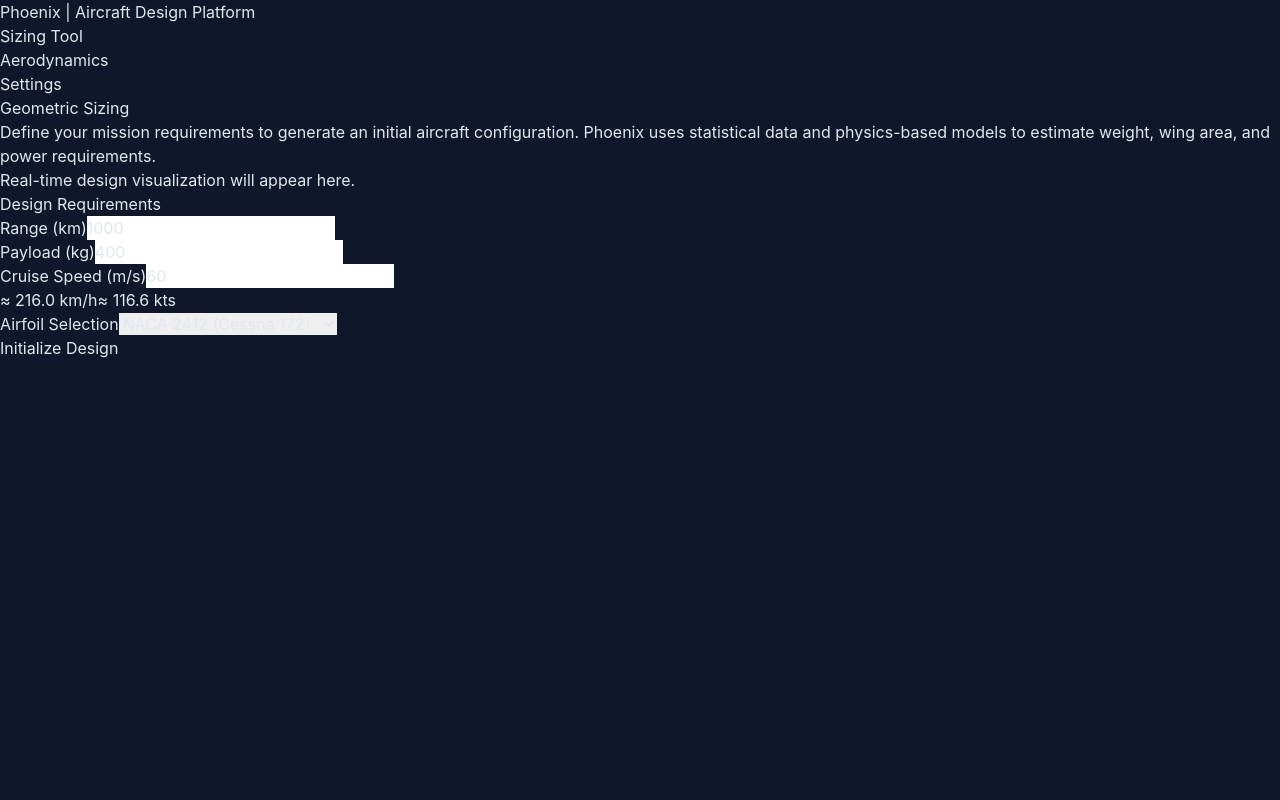
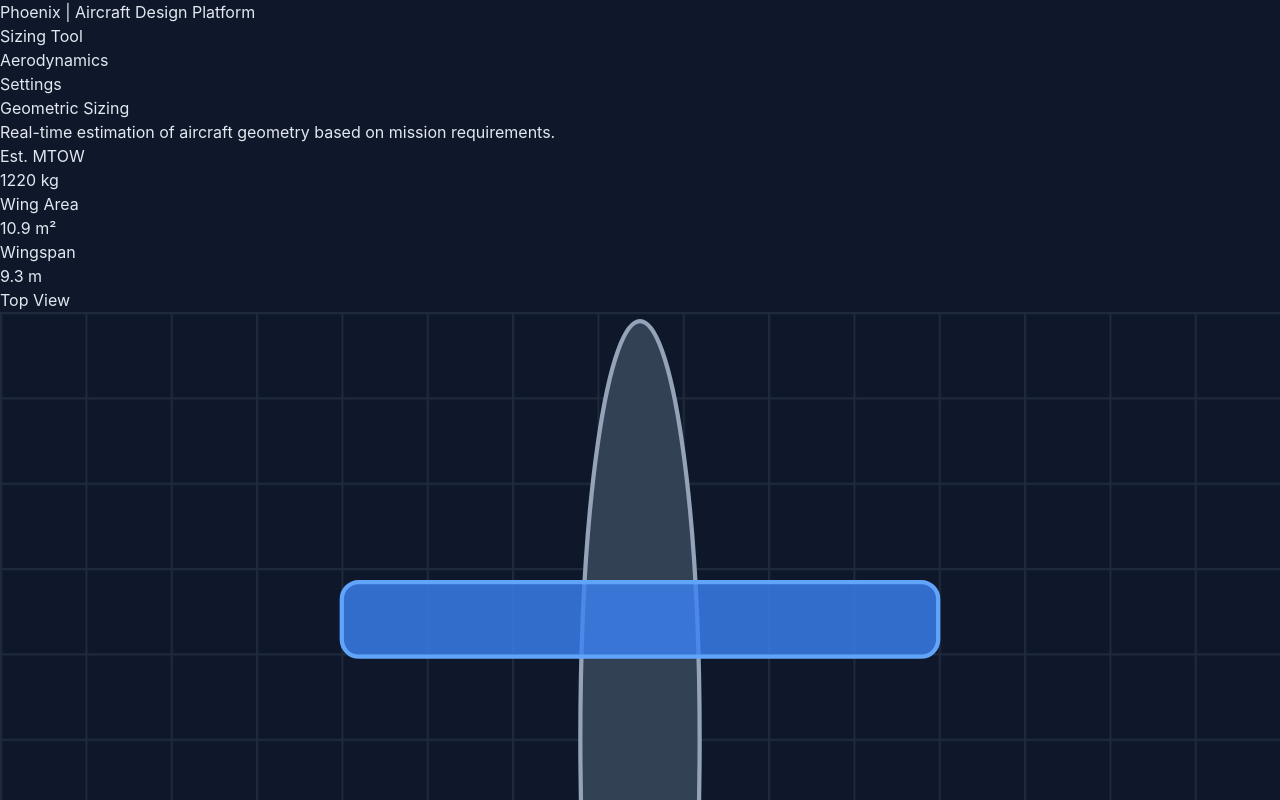
Before and after one commit to Janloo/phoenix, a React (Vite) app in the folder phoenix-web/: page / in a window 1280 px wide. Shown: the top 800 px of the page. Built offline with nearby package versions, Linux system fonts and the light colour scheme.

Commit message:
feat: implement initial aircraft design platform with requirement input and basic geometric sizing visualization.

```diff
--- a/phoenix-web/src/App.tsx
+++ b/phoenix-web/src/App.tsx
@@ -1,10 +1,18 @@
 import { useState } from 'react'
 import { RequirementForm } from './components/RequirementForm'
+import type { Requirements } from './components/RequirementForm'
+import { DesignVisualizer } from './components/DesignVisualizer'
 import { Aerodynamics } from './components/Aerodynamics'
 import { Settings } from './components/Settings'
 
 function App() {
   const [currentView, setCurrentView] = useState<'sizing' | 'aero' | 'settings'>('sizing');
+  const [designReqs, setDesignReqs] = useState<Requirements>({
+    range: 1000,
+    payload: 400,
+    speed: 60,
+    airfoil: 'NACA2412'
+  });
 
   return (
     <div className="min-h-screen bg-slate-900 text-slate-200">
@@ -44,26 +52,21 @@ function App() {
         {currentView === 'sizing' && (
           <div className="grid grid-cols-1 md:grid-cols-2 gap-12">
 
-            {/* Left Column: Context/Info */}
+            {/* Left Column: Context/Info -> NOW VISUALIZATION */}
             <div className="space-y-6">
               <div className="prose prose-invert">
                 <h2 className="text-3xl font-extrabold text-white">Geometric Sizing</h2>
                 <p className="text-slate-400 text-lg leading-relaxed">
-                  Define your mission requirements to generate an initial aircraft configuration.
-                  Phoenix uses statistical data and physics-based models to estimate weight,
-                  wing area, and power requirements.
+                  Real-time estimation of aircraft geometry based on mission requirements.
                 </p>
               </div>
 
-              {/* Placeholder for future results/visualization */}
-              <div className="p-6 bg-slate-800/50 rounded-lg border border-slate-700/50 border-dashed min-h-[200px] flex items-center justify-center">
-                <p className="text-slate-500 italic">Real-time design visualization will appear here.</p>
-              </div>
+              <DesignVisualizer reqs={designReqs} />
             </div>
 
             {/* Right Column: Input Form */}
             <div>
-              <RequirementForm />
+              <RequirementForm data={designReqs} onChange={setDesignReqs} />
             </div>
 
           </div>
--- /dev/null
+++ b/phoenix-web/src/components/DesignVisualizer.tsx
@@ -0,0 +1,106 @@
+import React from 'react';
+import type { Requirements } from './RequirementForm';
+
+interface Props {
+    reqs: Requirements;
+}
+
+export const DesignVisualizer: React.FC<Props> = ({ reqs }) => {
+    // 1. Heuristic Sizing (Very simplified for demo)
+    // MTOW approx linear to payload + range fuel
+    // C172: Payload ~400kg, MTOW ~1100kg -> factor ~2.75
+    const mtow = reqs.payload * 2.8 + (reqs.range * 0.1);
+
+    // Wing Area: Lift = Weight -> S = W / (0.5 * rho * V^2 * CL)
+    // Assume Cruise Condition: CL ~0.5, rho=1.225
+    const liftCoeff = 0.5;
+    const airDensity = 1.225;
+    const velocity = reqs.speed || 30; // avoid div/0
+    const wingArea = (mtow * 9.81) / (0.5 * airDensity * Math.pow(velocity, 2) * liftCoeff);
+
+    // Geometry: Aspect Ratio = 8 (Typical GA)
+    // S = b^2 / AR -> b = sqrt(S * AR)
+    const aspectRatio = 8;
+    const span = Math.sqrt(wingArea * aspectRatio);
+    const chord = wingArea / span;
+
+    // --- Visualization Scaling ---
+    // Canvas 300x200
+    const pxPerMeter = 15; // Zoom Level
+    const canvasRefX = 150;
+    const canvasRefY = 100;
+
+    return (
+        <div className="space-y-6">
+            {/* Real-time Metrics */}
+            <div className="grid grid-cols-3 gap-4">
+                <div className="bg-slate-800 p-4 rounded-lg border border-slate-700 text-center">
+                    <p className="text-xs text-slate-400 uppercase tracking-widest">Est. MTOW</p>
+                    <p className="text-xl font-bold text-white">{mtow.toFixed(0)} <span className="text-sm font-normal text-slate-500">kg</span></p>
+                </div>
+                <div className="bg-slate-800 p-4 rounded-lg border border-slate-700 text-center">
+                    <p className="text-xs text-slate-400 uppercase tracking-widest">Wing Area</p>
+                    <p className="text-xl font-bold text-white">{wingArea.toFixed(1)} <span className="text-sm font-normal text-slate-500">m²</span></p>
+                </div>
+                <div className="bg-slate-800 p-4 rounded-lg border border-slate-700 text-center">
+                    <p className="text-xs text-slate-400 uppercase tracking-widest">Wingspan</p>
+                    <p className="text-xl font-bold text-white">{span.toFixed(1)} <span className="text-sm font-normal text-slate-500">m</span></p>
+                </div>
+            </div>
+
+            {/* Visual Representation (SVG) */}
+            <div className="relative bg-slate-900 rounded-lg border border-slate-700 overflow-hidden h-64 flex items-center justify-center">
+                <div className="absolute top-2 left-2 text-xs text-slate-500">Top View</div>
+
+                <svg width="100%" height="100%" viewBox="0 0 300 200" className="opacity-90">
+                    {/* Grid Lines */}
+                    <defs>
+                        <pattern id="grid" width="20" height="20" patternUnits="userSpaceOnUse">
+                            <path d="M 20 0 L 0 0 0 20" fill="none" stroke="#1e293b" strokeWidth="1" />
+                        </pattern>
+                    </defs>
+                    <rect width="100%" height="100%" fill="url(#grid)" />
+
+                    <g transform={`translate(${canvasRefX}, ${canvasRefY})`}>
+                        {/* Fuselage */}
+                        <ellipse
+                            cx="0"
+                            cy="0"
+                            rx={span * pxPerMeter * 0.1} // Fuselage width proportional to span
+                            ry={span * pxPerMeter * 0.7} // Fuselage length
+                            fill="#334155"
+                            stroke="#94a3b8"
+                        />
+
+                        {/* Wing (Rectangular for simple visualization) */}
+                        <rect
+                            x={-(span * pxPerMeter) / 2}
+                            y={-(chord * pxPerMeter) / 2 - (span * pxPerMeter * 0.2)} // Offset wing forward
+                            width={span * pxPerMeter}
+                            height={chord * pxPerMeter}
+                            fill="#3b82f6"
+                            fillOpacity="0.8"
+                            stroke="#60a5fa"
+                            rx="4"
+                        />
+
+                        {/* Horizontal Stabilizer */}
+                        <rect
+                            x={-(span * 0.4 * pxPerMeter) / 2}
+                            y={(span * 0.5 * pxPerMeter)}
+                            width={span * 0.4 * pxPerMeter}
+                            height={chord * 0.8 * pxPerMeter}
+                            fill="#334155"
+                            stroke="#94a3b8"
+                            rx="2"
+                        />
+                    </g>
+                </svg>
+
+            </div>
+            <p className="text-center text-xs text-slate-500 italic">
+                *Approximation based on statistical heuristics ($C_L=0.5$, $AR=8$)
+            </p>
+        </div>
+    );
+};
--- a/phoenix-web/src/components/RequirementForm.tsx
+++ b/phoenix-web/src/components/RequirementForm.tsx
@@ -1,4 +1,4 @@
-import React, { useState } from 'react';
+import React from 'react';
 
 interface Requirements {
     range: number;
@@ -7,26 +7,25 @@ interface Requirements {
     airfoil: string;
 }
 
-export const RequirementForm: React.FC = () => {
-    const [reqs, setReqs] = useState<Requirements>({
-        range: 1000,
-        payload: 400,
-        speed: 60,
-        airfoil: 'NACA2412',
-    });
+interface Props {
+    data: Requirements;
+    onChange: (data: Requirements) => void;
+}
+
+export const RequirementForm: React.FC<Props> = ({ data, onChange }) => {
 
     const handleChange = (e: React.ChangeEvent<HTMLInputElement | HTMLSelectElement>) => {
         const { name, value } = e.target;
-        setReqs(prev => ({
-            ...prev,
+        onChange({
+            ...data,
             [name]: name === 'airfoil' ? value : (parseFloat(value) || 0)
-        }));
+        });
     };
 
     const handleSubmit = (e: React.FormEvent) => {
         e.preventDefault();
-        console.log("Submitted Requirements:", reqs);
-        alert(`Design Requirements Set:\nRange: ${reqs.range} km\nPayload: ${reqs.payload} kg\nSpeed: ${reqs.speed} m/s\nAirfoil: ${reqs.airfoil}`);
+        console.log("Submitted Requirements:", data);
+        alert(`Design Requirements Set:\nRange: ${data.range} km\nPayload: ${data.payload} kg\nSpeed: ${data.speed} m/s\nAirfoil: ${data.airfoil}`);
     };
 
     return (
@@ -38,7 +37,7 @@ export const RequirementForm: React.FC = () => {
                     <input
                         type="number"
                         name="range"
-                        value={reqs.range}
+                        value={data.range}
                         onChange={handleChange}
                         className="w-full px-4 py-2 bg-slate-700 border border-slate-600 rounded-md text-white focus:outline-none focus:ring-2 focus:ring-blue-500"
                     />
@@ -49,7 +48,7 @@ export const RequirementForm: React.FC = () => {
                     <input
                         type="number"
                         name="payload"
-                        value={reqs.payload}
+                        value={data.payload}
                         onChange={handleChange}
                         className="w-full px-4 py-2 bg-slate-700 border border-slate-600 rounded-md text-white focus:outline-none focus:ring-2 focus:ring-blue-500"
                     />
@@ -60,13 +59,13 @@ export const RequirementForm: React.FC = () => {
                     <input
                         type="number"
                         name="speed"
-                        value={reqs.speed}
+                        value={data.speed}
                         onChange={handleChange}
                         className="w-full px-4 py-2 bg-slate-700 border border-slate-600 rounded-md text-white focus:outline-none focus:ring-2 focus:ring-blue-500"
                     />
                     <div className="mt-2 text-xs text-slate-400 flex space-x-4">
-                        <span>≈ {(reqs.speed * 3.6).toFixed(1)} km/h</span>
-                        <span>≈ {(reqs.speed * 1.94384).toFixed(1)} kts</span>
+                        <span>≈ {(data.speed * 3.6).toFixed(1)} km/h</span>
+                        <span>≈ {(data.speed * 1.94384).toFixed(1)} kts</span>
                     </div>
                 </div>
 
@@ -74,7 +73,7 @@ export const RequirementForm: React.FC = () => {
                     <label className="block text-sm font-medium text-slate-300 mb-1">Airfoil Selection</label>
                     <select
                         name="airfoil"
-                        value={reqs.airfoil}
+                        value={data.airfoil}
                         onChange={handleChange}
                         className="w-full px-4 py-2 bg-slate-700 border border-slate-600 rounded-md text-white focus:outline-none focus:ring-2 focus:ring-blue-500"
                     >
@@ -95,3 +94,4 @@ export const RequirementForm: React.FC = () => {
         </div>
     );
 };
+export type { Requirements };
```
